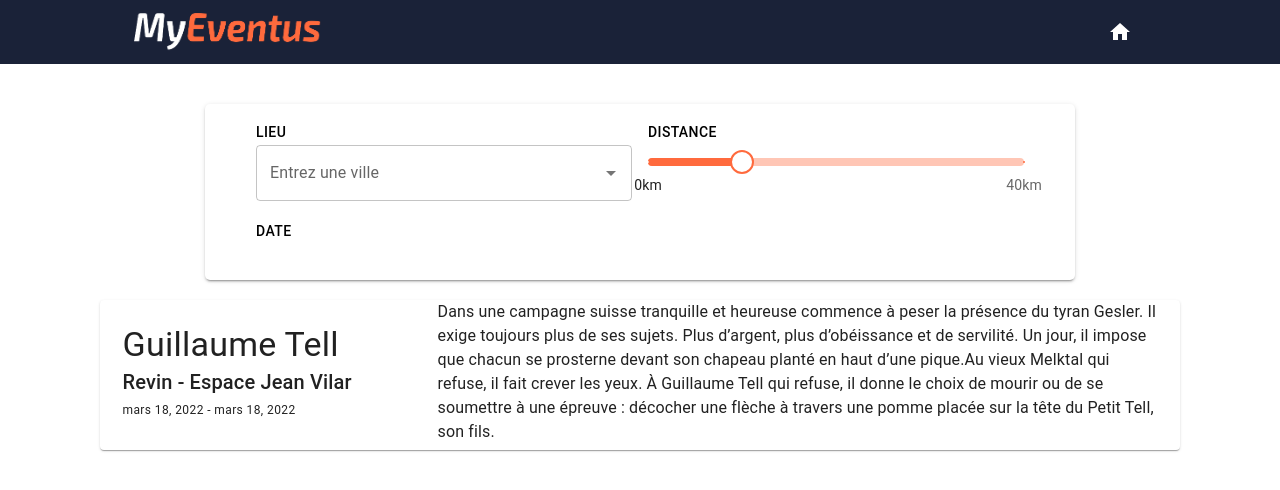
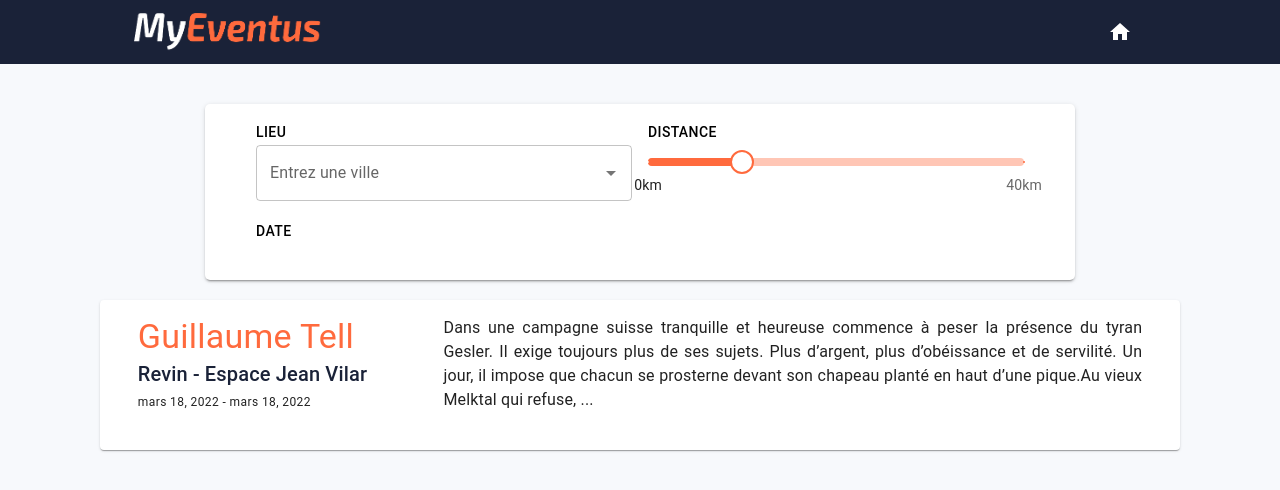
Before and after one commit to ybonneau/myEventus, a React (Create React App) app in the folder client/: page / in a window 1280 px wide. Shown: the top 490 px of the page. Built offline with nearby package versions, Linux system fonts and the light colour scheme.

Commit message:
feat : justification du text et changement du background

```diff
--- /dev/null
+++ b/client/src/components/home/home.css
@@ -0,0 +1,12 @@
+:root {
+    --primary-color: #1A2238;
+    --secondary-color: #FF6A3D;
+}
+
+.place {
+    color: var(--primary-color);
+}
+
+.name {
+    color: var(--secondary-color)
+}
--- a/client/src/components/home/results.js
+++ b/client/src/components/home/results.js
@@ -1,19 +1,20 @@
 import { Card, Container, Grid } from "@mui/material";
 import { test } from "../test/test";
 import { Typography } from '@mui/material';
+import '../home/home.css';
 
 export default function Result() {
     const data = test
     return (
         <Container sx={{ marginTop: "20px" }}>
             <Card className="content">
-                <Grid container>
-                    <Grid xs={3} sx={{margin: "auto"}}>
-                        <Typography variant="h4">{data.titre}</Typography>
-                        <Typography variant="h6">{data.ville} - {data.place}</Typography>
+                <Grid container sx={{padding: "2vh"}}>
+                    <Grid xs={3} sx={{margin: "auto",}}>
+                        <Typography className="name" variant="h4">{data.titre}</Typography>
+                        <Typography className="place" variant="h6">{data.ville} - {data.place}</Typography>
                         <Typography variant="caption">{data.dateDebut} - {data.dateFin}</Typography>
                     </Grid>
-                    <Grid xs={8} sx={{margin: "auto"}}><Typography variant="body1">{data.description}</Typography></Grid>
+                    <Grid xs={8} sx={{margin: "auto"}}><Typography align="justify" variant="body1">{data.description.length > 200 ? data.description.substr(0, 300) + "..." : data.description}</Typography></Grid>
                 </Grid>
             </Card>
         </Container>
--- a/client/src/components/menu/navBar.css
+++ b/client/src/components/menu/navBar.css
@@ -1,5 +1,6 @@
 :root {
-    --primary-color: #1A2238
+    --primary-color: #1A2238;
+    --secondary-color: #FF6A3D;
 }
 
 div.MuiContainer-root {
--- a/client/src/index.css
+++ b/client/src/index.css
@@ -5,7 +5,7 @@ body {
     sans-serif;
   -webkit-font-smoothing: antialiased;
   -moz-osx-font-smoothing: grayscale;
-  background-color: #fff;
+  background-color: #f7f9fc;
 }
 
 code {
```
Also changed, not shown: 1 other file (tests, documents, lock files or other folders).
